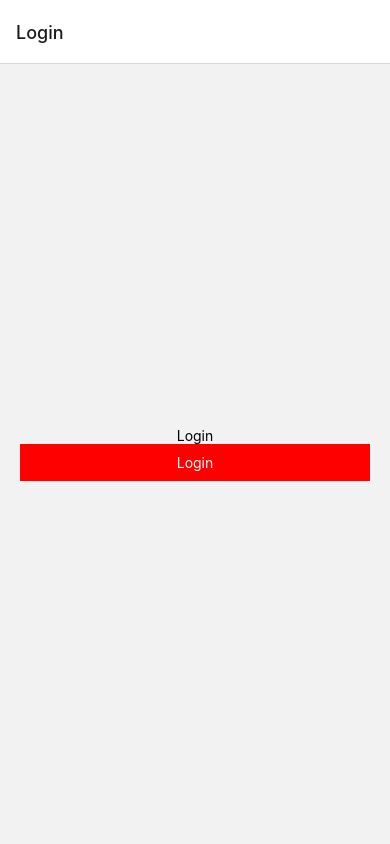
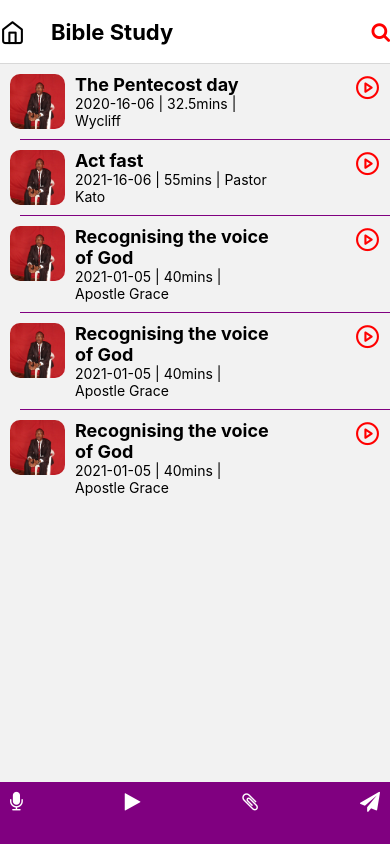
Before and after one commit to CharlesKasasira/learning-react-native, a React Native app: screen / in a window 390 px wide. Built offline with nearby package versions, Linux system fonts and the light colour scheme.

Commit message:
BibleScreen Header

```diff
--- a/App.js
+++ b/App.js
@@ -24,7 +24,8 @@ const App = () => {
   const Stack = createNativeStackNavigator()
   return (
     <NavigationContainer>
-      <Stack.Navigator initialRouteName="Login" >
+      <Stack.Navigator /* initialRouteName="Login" */ >
+        <Stack.Screen name='Bible Study' component={BibleScreen} />
         <Stack.Screen name='Login' component={LoginScreen} />
         <Stack.Screen name='Dashboard' component={DashboardScreen} options={{headerShown: false}} />
         <Stack.Screen name='Prayer' component={PrayerRequestScreen} />
@@ -33,7 +34,6 @@ const App = () => {
         <Stack.Screen name='Donate' component={DonateScreen} />
         <Stack.Screen name='Online Cell' component={CellScreen} />
         <Stack.Screen name='Tithe' component={TitheScreen} />
-        <Stack.Screen name='Bible Study' component={BibleScreen} />
       </Stack.Navigator>
     </NavigationContainer>
   )
--- /dev/null
+++ b/helpers/DATA.js
@@ -0,0 +1,69 @@
+const DATA = [
+    {
+        id:"1",
+        title:"The Pentecost day",
+        date:"2020-16-06",
+        time:"32.5mins",
+        preacher:"Wycliff",
+        photo: require('../assets/media/images/wycliff.png')
+    },
+    {
+        id:"2",
+        title:"Act fast",
+        date:"2021-16-06",
+        time:"55mins",
+        preacher:"Pastor Kato",
+        photo: require('../assets/media/images/wycliff.png')
+    },
+    {
+        id:"3",
+        title:"Recognising the voice of God",
+        date:"2021-01-05",
+        time:"40mins",
+        preacher:"Apostle Grace",
+        photo: require('../assets/media/images/wycliff.png')
+    },
+    {
+        id:"4",
+        title:"Recognising the voice of God",
+        date:"2021-01-05",
+        time:"40mins",
+        preacher:"Apostle Grace",
+        photo: require('../assets/media/images/wycliff.png')
+    },
+    {
+        id:"5",
+        title:"Recognising the voice of God",
+        date:"2021-01-05",
+        time:"40mins",
+        preacher:"Apostle Grace",
+        photo: require('../assets/media/images/wycliff.png')
+    },
+    /* {
+        id:"6",
+        title:"Recognising the voice of God",
+        date:"2021-01-05",
+        time:"40mins",
+        preacher:"Apostle Grace",
+        photo:require('../assets/media/images/wycliff.png')
+    },
+    {
+        id:"6",
+        title:"Recognising the voice of God",
+        date:"2021-01-05",
+        time:"40mins",
+        preacher:"Apostle Grace",
+        photo:require('../assets/media/images/wycliff.png')
+    },
+    {
+        id:"6",
+        title:"Recognising the voice of God",
+        date:"2021-01-05",
+        time:"40mins",
+        preacher:"Apostle Grace",
+        photo:require('../assets/media/images/wycliff.png')
+    } */
+
+]
+
+export default DATA
--- a/screens/BibleScreen.js
+++ b/screens/BibleScreen.js
@@ -1,24 +1,118 @@
-import { View, Text, TouchableOpacity } from 'react-native'
+import { View, Image, Text, TextInput, TouchableOpacity, FlatList, ScrollView  } from 'react-native'
 import React from 'react'
 import FAIcon from 'react-native-vector-icons/FontAwesome'
 import Icon from 'react-native-vector-icons/Feather'
+import { GLOBAL_STYLES } from '../styles/style'
+import DATA from '../helpers/DATA'
+import { COLORS } from '../helpers/constants'
 
-const BibleScreen = () => {
+const Item = ({ item, playing, setPlaying }) => {
+  const { title, date, time, preacher, photo } = item
   return (
-    <View>
-      <Text>BibleScreen</Text>
-      <TouchableOpacity>
-        <FAIcon name='search' size={20} color='red' />
-      </TouchableOpacity>
-      <TouchableOpacity>
-        <FAIcon name='microphone' size={20} color='red' />
-      </TouchableOpacity>
-      <TouchableOpacity>
-        <Icon name='pause-circle' size={20} color='red' />
-      </TouchableOpacity>
+    <View style={GLOBAL_STYLES.flatListItem}>
+      <Image
+        style={GLOBAL_STYLES.flatlistPhoto}
+        source={photo}
+      />
+      <View style={GLOBAL_STYLES.flatListItemText}>
+        <Text style={GLOBAL_STYLES.flatListItemTitle}>{title}</Text>
+        <Text style={GLOBAL_STYLES.flatListNormalText}>{date} | {time} | {preacher}</Text>
+      </View>
+      <View style={GLOBAL_STYLES.flatListItemIcons}>
+        {
+          playing
+          ?
+            (
+              <>
+                <TouchableOpacity onPress={() => setPlaying(null)}>
+                  <Icon name='stop-circle' size={25} color='red' />
+                </TouchableOpacity>
+                <TouchableOpacity onPress={() => setPlaying(null)}>
+                  <Icon name='pause-circle' size={25} color='red' />
+                </TouchableOpacity>
+              </>
+            )
+          :
+            (
+              <TouchableOpacity onPress={() => setPlaying(true)}>
+                <Icon name='play-circle' size={25} color='red' />
+              </TouchableOpacity>
+            )
+        }
+      </View>
 
     </View>
   )
 }
 
+const Header = () => {
+  return (
+    <View style={{flex: 1, flexDirection: 'row',justifyContent: 'space-between', alignItems: 'center'}}>
+      <Text style={{fontWeight: 'bold', fontSize: 22, marginLeft: 10, color: 'black'}}>Bible Study</Text>
+    </View>
+  )
+}
+
+const SearchHeader = ({switchHeader}) => {
+  return (
+    <View style={{flexDirection: 'row', alignItems: 'center', backgroundColor: '#fff', borderBottomColor: 'grey'}}>
+      <TouchableOpacity onPress={() => switchHeader(true)}>
+        <Icon name='arrow-left' size={25} color='black' />
+      </TouchableOpacity>
+      <TextInput
+        style={{backgroundColor: '#c9c9c9', width: '90%', margin: 3, borderRadius: 15}}
+        placeholder='Search'
+      />
+
+    </View>
+  )
+}
+
+const Footer = () => {
+  return (
+    <View style={GLOBAL_STYLES.flatListFooter}>
+      <FAIcon name='microphone' size={20} color={COLORS.WHITE} />
+      <FAIcon name='play' size={20} color={COLORS.WHITE} />
+      <FAIcon name='paperclip' size={20} color={COLORS.WHITE} />
+      <FAIcon name='paper-plane' size={20} color={COLORS.WHITE} />
+    </View>
+  )
+}
+
+const BibleScreen = ({ navigation }) => {
+  const [ heading, setHeading ] = React.useState(true)
+
+
+  navigation.setOptions( {
+    headerTitle: () => <Header />,
+    headerLeft: () => <Icon  name='home' size={25} color='black'm/>,
+    headerRight: () => (<TouchableOpacity onPress={() => setHeading(false)}>
+                          <FAIcon name='search' size={20} color='red' />
+                        </TouchableOpacity>),
+    headerShown: heading
+  })
+
+
+
+  const [ playing, setPlaying ] = React.useState(true)
+
+  const renderItem = (item) => <Item {...item} />
+  return (
+    <>
+      {!heading && <SearchHeader switchHeader={setHeading} />}
+      <View style={{flex: 1}}>
+        <View style={GLOBAL_STYLES.flatListContainer}>
+          <FlatList
+            data={DATA}
+            renderItem={renderItem}
+            keyExtractor={item => item.id}
+            ItemSeparatorComponent={() => <View style={GLOBAL_STYLES.flatListItemSeparator}></View>}
+          />
+        </View>
+        <Footer style={GLOBAL_STYLES.flatListFooter} />
+      </View>
+    </>
+  )
+}
+
 export default BibleScreen
--- a/styles/style.js
+++ b/styles/style.js
@@ -79,6 +79,52 @@ const GLOBAL_STYLES = StyleSheet.create({
     },
     feedback: {
         color: 'purple'
+    },
+    flatListItem: {
+        flex: 1,
+        flexDirection: 'row',
+        padding: 10
+    },
+    flatListItemText: {
+        paddingHorizontal: 10,
+        flex: 2
+    },
+    flatListItemTitle: {
+        fontWeight: 'bold',
+        fontSize: 18
+    },
+    flatListItemIcons: {
+        flex: 1,
+        flexDirection: 'row',
+        flexDirection: 'row',
+        justifyContent: 'flex-end'
+    },
+    field: {
+        color: 'purple',
+        paddingBottom: 2
+    },
+    flatlistPhoto: {
+        height: 55,
+        width: 55,
+        borderRadius: 10
+    },
+    flatListNormalText: {
+        fontSize: 14
+    },
+    flatListItemSeparator: {
+        borderTopWidth: 1,
+        marginLeft: 20,
+        borderTopColor: 'purple'
+    },
+    flatListFooter: {
+        justifyContent: 'space-between',
+        flexDirection: 'row',
+        flex: 1,
+        padding: 10,
+        backgroundColor: COLORS.PURPLE
+    },
+    flatListContainer: {
+        flex: 17
     }
 
 })
```
Also changed, not shown: assets/media/images/wycliff.png (added).
